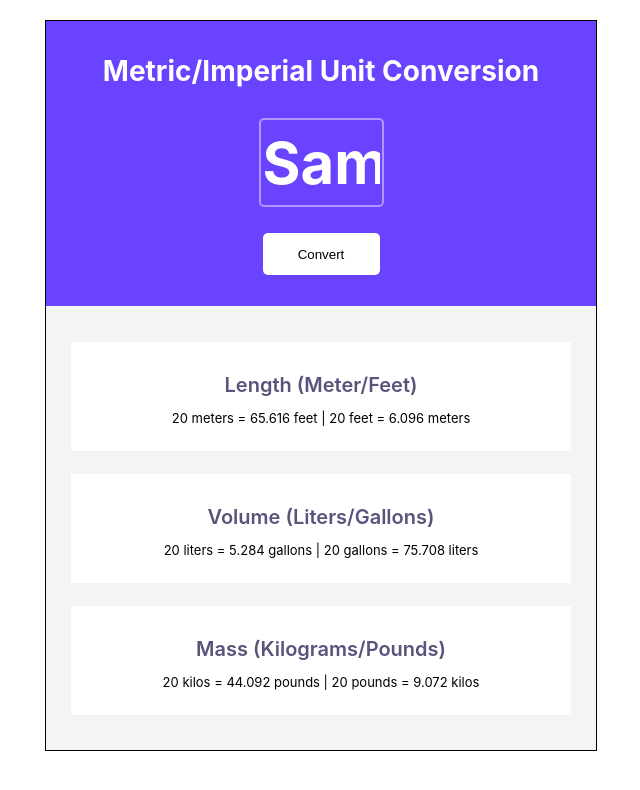
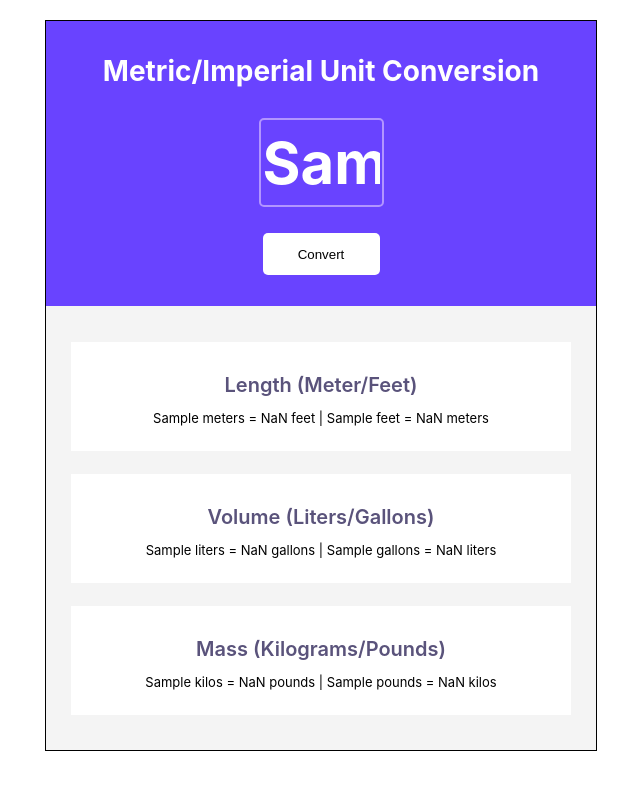
Before and after one commit to 1nsanegg/Unit-Conversion, a plain HTML site: page index.html in a window 1280 px wide. Both pictures are taken after typing "Sample" into the empty fields and a click on the button "Convert". Shown: the whole page, without its empty margins (319-959 px from the left). Drawn offline with Linux system fonts and the light colour scheme.

Commit message:
adding function to convert between different types and rewrite the result according to the input

```diff
--- a/index.html
+++ b/index.html
@@ -9,21 +9,21 @@
   <body>
     <div class="container-1">
       <h1>Metric/Imperial Unit Conversion</h1>
-      <input type="text" name="" id="" />
-      <button>Convert</button>
+      <input type="text" id="input-el" />
+      <button id="convert-btn">Convert</button>
     </div>
     <div class="container-2">
       <div class="container-2-el" id="length-container">
         <h3>Length (Meter/Feet)</h3>
-        <p>20 meters = 65.616 feet | 20 feet = 6.096 meters</p>
+        <p id="length-el">20 meters = 65.616 feet | 20 feet = 6.096 meters</p>
       </div>
       <div class="container-2-el" id="volume-container">
         <h3>Volume (Liters/Gallons)</h3>
-        <p>20 liters = 5.284 gallons | 20 gallons = 75.708 liters</p>
+        <p id="volume-el">20 liters = 5.284 gallons | 20 gallons = 75.708 liters</p>
       </div>
       <div class="container-2-el" id="mass-container">
         <h3>Mass (Kilograms/Pounds)</h3>
-        <p>20 kilos = 44.092 pounds | 20 pounds = 9.072 kilos</p>
+        <p id="mass-el">20 kilos = 44.092 pounds | 20 pounds = 9.072 kilos</p>
       </div>
     </div>
 
--- a/index.js
+++ b/index.js
@@ -0,0 +1,57 @@
+const inputEL = document.getElementById("input-el");
+const lengthEl = document.getElementById("length-el");
+const volumeEl = document.getElementById("volume-el");
+const massEl = document.getElementById("mass-el");
+const convertBtn = document.getElementById("convert-btn");
+
+function meterToFeet(input) {
+  return (input * 3.2808).toFixed(2);
+}
+
+function feetToMeter(input) {
+  return (input * 0.3048).toFixed(2);
+}
+
+function literToGallon(input) {
+  return (input * 0.264172).toFixed(2);
+}
+
+function gallonToLiter(input) {
+  return (input * 3.78541).toFixed(2);
+}
+
+function kilogramtoPound(input) {
+  return (input * 2.20462).toFixed(2);
+}
+
+function poundToKilogram(input) {
+  return (input * 0.453592).toFixed(2);
+}
+
+function rewriteLengthEl(input) {
+  let lengthTemplate = `${input} meters = ${meterToFeet(
+    input
+  )} feet | ${input} feet = ${feetToMeter(input)} meters`;
+  lengthEl.textContent = lengthTemplate;
+}
+
+function reWriteVolumeEl(input) {
+  let volumeTemplate = `${input} liters = ${literToGallon(
+    input
+  )} gallons | ${input} gallons = ${gallonToLiter(input)} liters`;
+  volumeEl.textContent = volumeTemplate;
+}
+
+function reWriteMassEl(input) {
+  let massTemplate = `${input} kilos = ${kilogramtoPound(
+    input
+  )} pounds | ${input} pounds = ${poundToKilogram(input)} kilos`;
+  massEl.textContent = massTemplate;
+}
+
+convertBtn.addEventListener("click", function () {
+  let inputValue = inputEL.value;
+  rewriteLengthEl(inputValue);
+  reWriteVolumeEl(inputValue);
+  reWriteMassEl(inputValue);
+});
```
